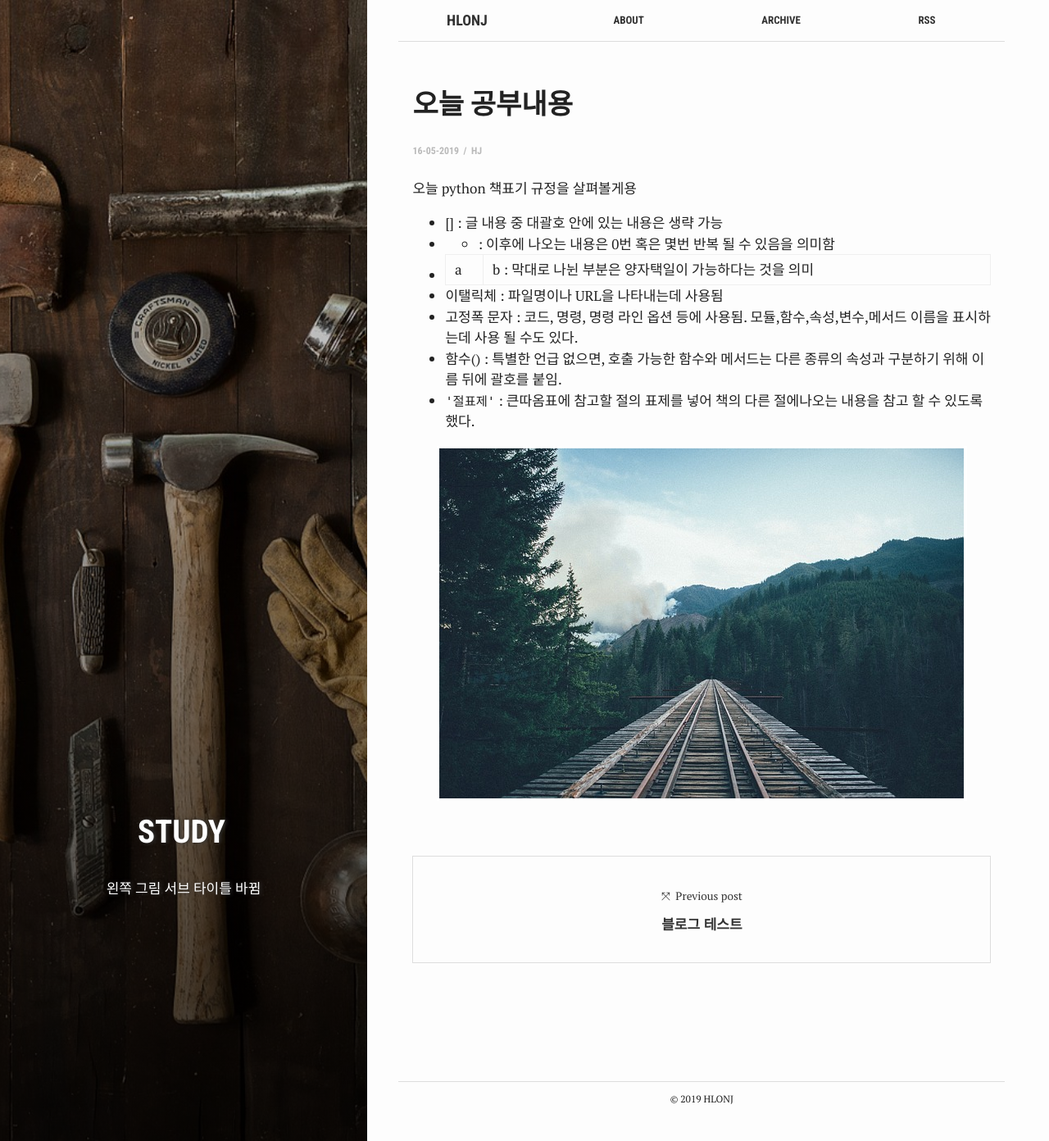
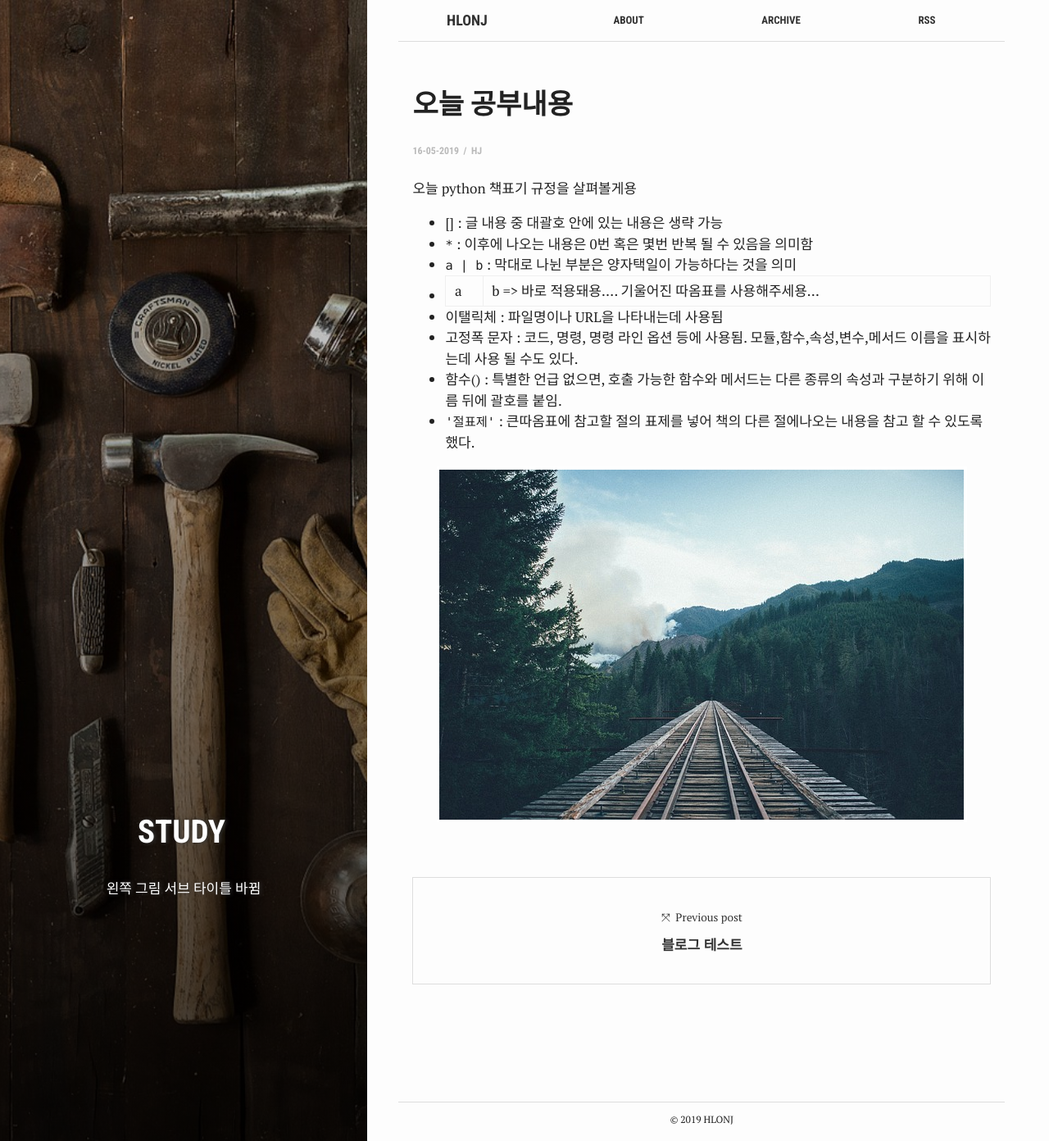
Before and after one commit to hlonj/github.io, a Jekyll site: the page built from _posts/2019-05-16-test2.md, in a window 1280 px wide and 1392 px high. Shown: the whole window at 82% size. Built offline with Jekyll 4.4.1, drawn with Linux system fonts in a browser that asks for light colours.

Commit message:
error fix

```diff
--- a/_posts/2019-05-16-test2.md
+++ b/_posts/2019-05-16-test2.md
@@ -11,8 +11,9 @@ author: hj
 ---
 오늘 python 책표기 규정을 살펴볼게용
 - [] : 글 내용 중 대괄호 안에 있는 내용은 생략 가능
-- * : 이후에 나오는 내용은 0번 혹은 몇번 반복 될 수 있음을 의미함
-- a | b : 막대로 나뉜 부분은 양자택일이 가능하다는 것을 의미
+- `*` : 이후에 나오는 내용은 0번 혹은 몇번 반복 될 수 있음을 의미함
+- `a | b` : 막대로 나뉜 부분은 양자택일이 가능하다는 것을 의미
+- a | b => 바로 적용돼용.... 기울어진 따옴표를 사용해주세용...
 - 이탤릭체 : 파일명이나 URL을 나타내는데 사용됨
 - 고정폭 문자 : 코드, 명령, 명령 라인 옵션 등에 사용됨. 모듈,함수,속성,변수,메서드 이름을 표시하는데 사용 될 수도 있다.
 - 함수() : 특별한 언급 없으면, 호출 가능한 함수와 메서드는 다른 종류의 속성과 구분하기 위해 이름 뒤에 괄호를 붙임.
```
